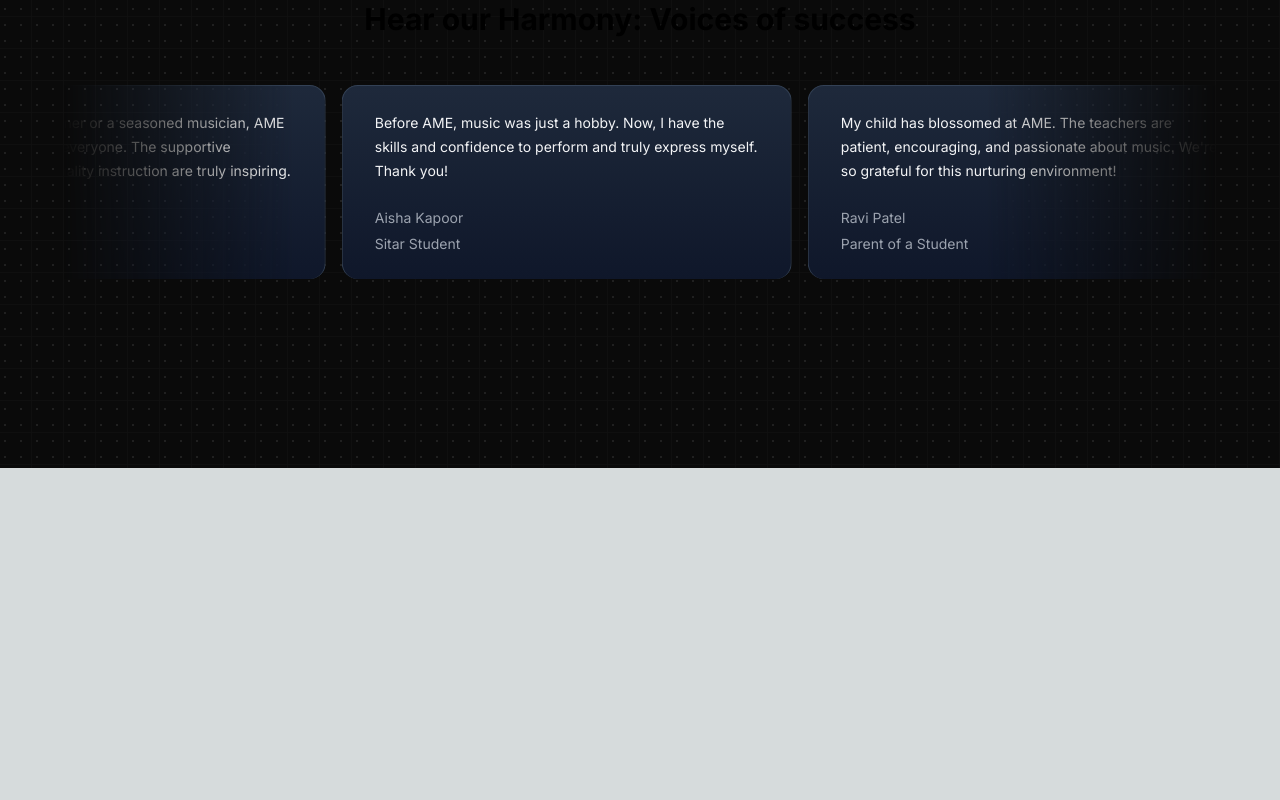
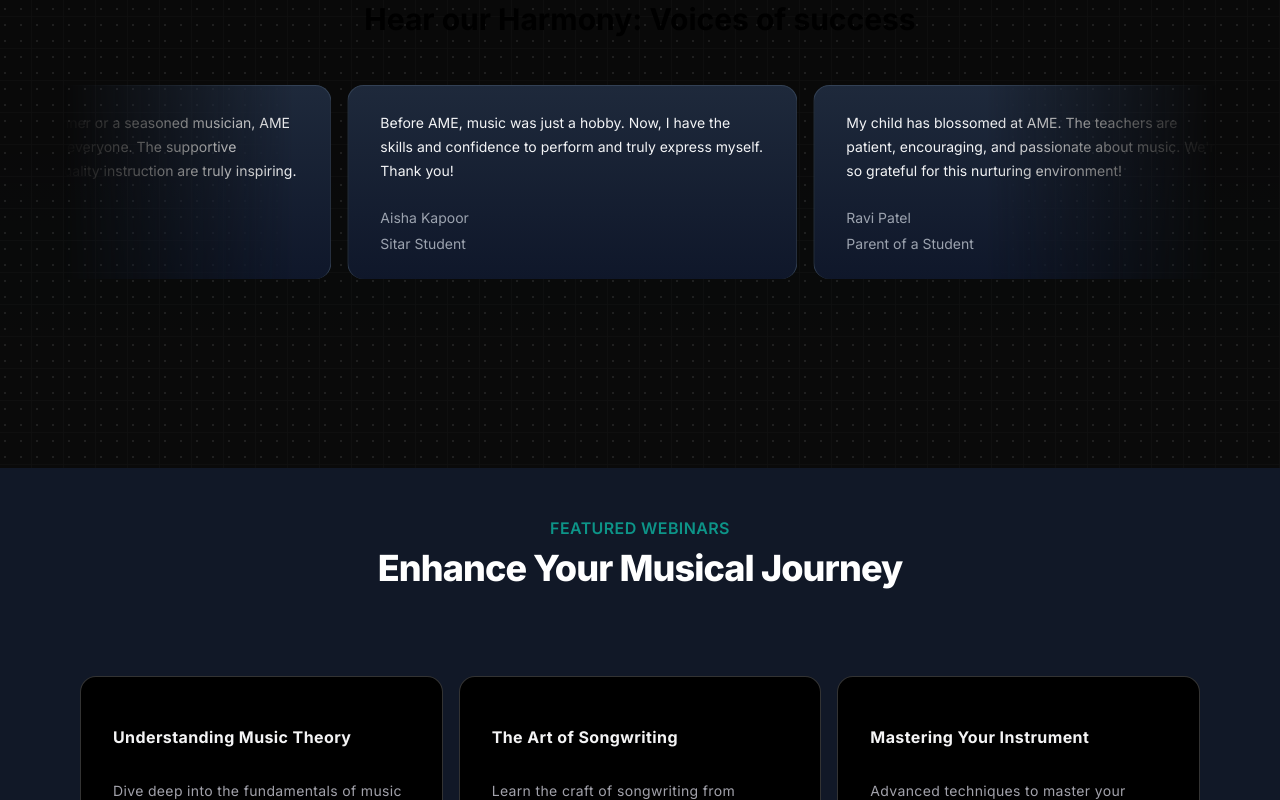
Before and after one commit to Tyagi221B/Music_App-Next.js, a Next.js app: page / in a window 1280 px wide. Shown: the part 2000-2800 px from the top of the page. Before the commit the page ends 2468 px from the top, so only its background shows below. Built offline with nearby package versions, Linux system fonts and the light colour scheme.

Commit message:
Add upcoming webinar section

```diff
--- a/src/app/page.tsx
+++ b/src/app/page.tsx
@@ -1,6 +1,7 @@
 import FeaturedCourses from "@/components/FeaturedCourses";
 import HeroSection from "@/components/HeroSection";
 import { TestimonialCards } from "@/components/TestimonialCards";
+import UpcomimgWebinars from "@/components/UpcomimgWebinars";
 import WhyChooseUs from "@/components/WhyChooseUs";
 
 export default function Home() {
@@ -10,6 +11,7 @@
       <FeaturedCourses/>
       <WhyChooseUs/>
       <TestimonialCards/>
+      <UpcomimgWebinars/>
     </main>
   );
 }
--- a/src/components/Navbar.tsx
+++ b/src/components/Navbar.tsx
@@ -1,6 +1,6 @@
 "use client";
 import { useState } from "react";
-import { HoveredLink, Menu, MenuItem, ProductItem } from "./ui/navbar-menu";
+import { HoveredLink, Menu, MenuItem} from "./ui/navbar-menu";
 import { cn } from "@/utils/cn";
 import Link from "next/link";
 
--- /dev/null
+++ b/src/components/UpcomimgWebinars.tsx
@@ -0,0 +1,87 @@
+"use client";
+import Link from "next/link";
+import { HoverEffect } from "./ui/card-hover-effect";
+
+const UpcomimgWebinars = () => {
+	return (
+		<div className="p-12 bg-gray-900">
+			<div className="max-w-7xl mx-auto px-4 sm:px-6">
+				<div className="text-center">
+					<h2 className="text-base text-teal-600 font-semibold tracking-wide uppercase">
+						FEATURED WEBINARS
+					</h2>
+					<p className="mt-2 text-3xl leading-8 font-extrabold tracking-tight text-white sm:text-4xl">
+						Enhance Your Musical Journey
+					</p>
+				</div>
+
+				<div className="mt-10">
+					<HoverEffect
+						items={featuredWebinars.map((webinar) => ({
+							title: webinar.title,
+							description: webinar.description,
+							link: "/",
+						}))}
+					/>
+				</div>
+
+				<div className="mt-10 text-center">
+					<Link
+						href={"/"}
+						className="px-4 py-2 rounded border border-neutral-600 text-neutral-700 bg-white hover:bg-gray-100 transition duration-200"
+					>
+						View All webinars
+					</Link>
+				</div>
+			</div>
+		</div>
+	);
+};
+
+const featuredWebinars = [
+	{
+		title: "Understanding Music Theory",
+		description:
+			"Dive deep into the fundamentals of music theory and enhance your musical skills.",
+		slug: "understanding-music-theory",
+		isFeatured: true,
+	},
+	{
+		title: "The Art of Songwriting",
+		description:
+			"Learn the craft of songwriting from experienced musicians and songwriters.",
+		slug: "the-art-of-songwriting",
+		isFeatured: true,
+	},
+	{
+		title: "Mastering Your Instrument",
+		description:
+			"Advanced techniques to master your musical instrument of choice.",
+		slug: "mastering-your-instrument",
+		isFeatured: true,
+	},
+	{
+		title: "Music Production Essentials",
+		description:
+			"Get started with music production with this comprehensive overview.",
+		slug: "music-production-essentials",
+		isFeatured: true,
+	},
+	// Added two more webinars
+	{
+		title: "Live Performance Techniques",
+		description:
+			"Enhance your live performance skills with expert tips and strategies.",
+		slug: "live-performance-techniques",
+		isFeatured: true,
+	},
+	{
+		title: "Digital Music Marketing",
+		description:
+			"Learn how to promote your music effectively in the digital age.",
+		slug: "digital-music-marketing",
+		isFeatured: true,
+	},
+];
+
+export default UpcomimgWebinars;
--- /dev/null
+++ b/src/components/ui/card-hover-effect.tsx
@@ -0,0 +1,111 @@
+import { cn } from "@/utils/cn";
+import { AnimatePresence, motion } from "framer-motion";
+import Link from "next/link";
+import { useState } from "react";
+
+export const HoverEffect = ({
+	items,
+	className,
+}: {
+	items: {
+		title: string;
+		description: string;
+		link: string;
+	}[];
+	className?: string;
+}) => {
+	let [hoveredIndex, setHoveredIndex] = useState<number | null>(null);
+
+	return (
+		<div
+			className={cn(
+				"grid grid-cols-1 md:grid-cols-2  lg:grid-cols-3  py-10",
+				className
+			)}
+		>
+			{items.map((item, idx) => (
+				<Link
+					href={item?.link}
+					key={item?.link}
+					className="relative group  block p-2 h-full w-full"
+					onMouseEnter={() => setHoveredIndex(idx)}
+					onMouseLeave={() => setHoveredIndex(null)}
+				>
+					<AnimatePresence>
+						{hoveredIndex === idx && (
+							<motion.span
+								className="absolute inset-0 h-full w-full bg-neutral-200 dark:bg-slate-800/[0.8] block  rounded-3xl"
+								layoutId="hoverBackground"
+								initial={{ opacity: 0 }}
+								animate={{
+									opacity: 1,
+									transition: { duration: 0.15 },
+								}}
+								exit={{
+									opacity: 0,
+									transition: { duration: 0.15, delay: 0.2 },
+								}}
+							/>
+						)}
+					</AnimatePresence>
+					<Card>
+						<CardTitle>{item.title}</CardTitle>
+						<CardDescription>{item.description}</CardDescription>
+					</Card>
+				</Link>
+			))}
+		</div>
+	);
+};
+
+export const Card = ({
+	className,
+	children,
+}: {
+	className?: string;
+	children: React.ReactNode;
+}) => {
+	return (
+		<div
+			className={cn(
+				"rounded-2xl h-full w-full p-4 overflow-hidden bg-black border border-transparent dark:border-white/[0.2] group-hover:border-slate-700 relative z-20",
+				className
+			)}
+		>
+			<div className="relative z-50">
+				<div className="p-4">{children}</div>
+			</div>
+		</div>
+	);
+};
+export const CardTitle = ({
+	className,
+	children,
+}: {
+	className?: string;
+	children: React.ReactNode;
+}) => {
+	return (
+		<h4 className={cn("text-zinc-100 font-bold tracking-wide mt-4", className)}>
+			{children}
+		</h4>
+	);
+};
+export const CardDescription = ({
+	className,
+	children,
+}: {
+	className?: string;
+	children: React.ReactNode;
+}) => {
+	return (
+		<p
+			className={cn(
+				"mt-8 text-zinc-400 tracking-wide leading-relaxed text-sm",
+				className
+			)}
+		>
+			{children}
+		</p>
+	);
+};
```
